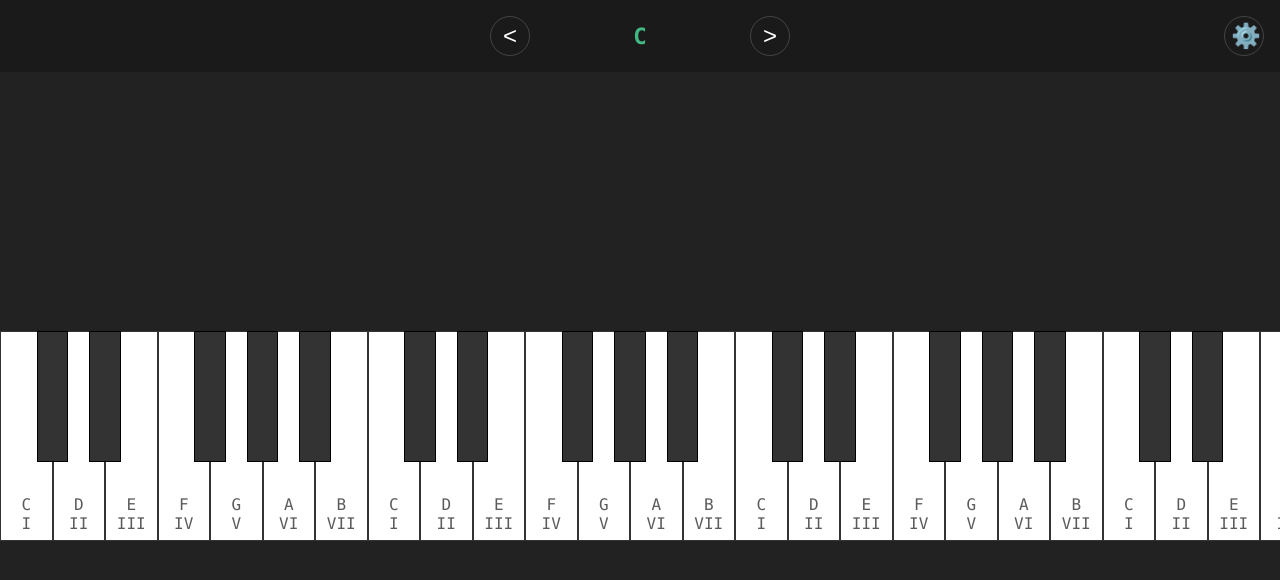
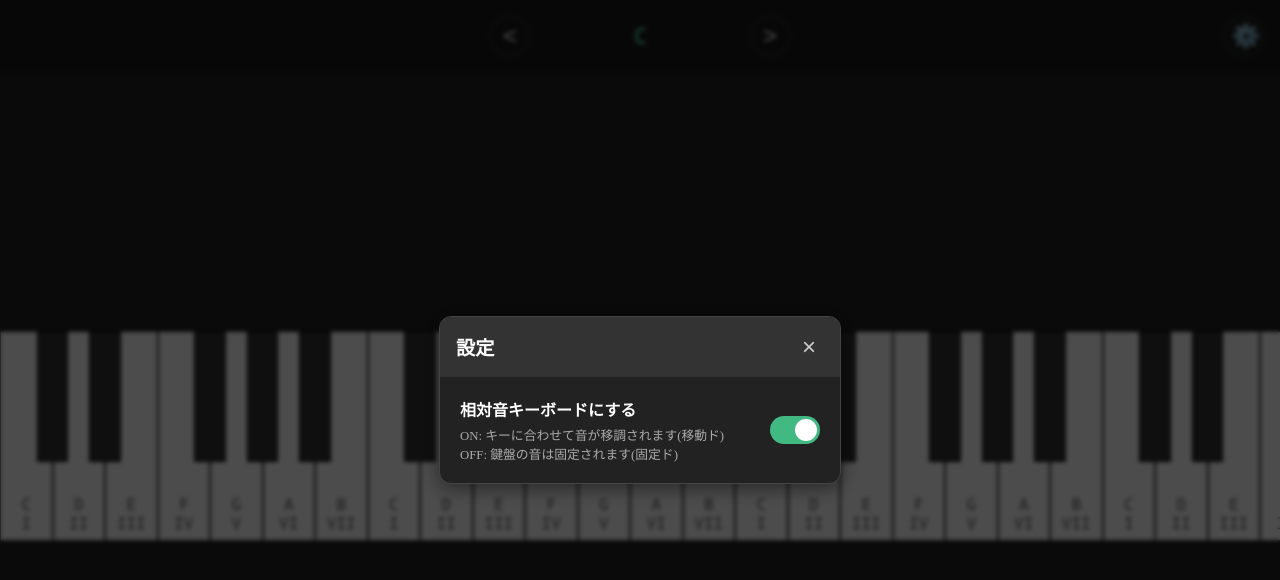
Before and after one commit to Jam-TechLab/tone-bridge, a Vue app: page / in a window 1280 px wide. Both pictures are taken after a click on the button "⚙️". Shown: the top 580 px of the page. Built offline with nearby package versions, Linux system fonts and the light colour scheme.

Commit message:
横画面のキーボード選択

```diff
--- a/src/App.vue
+++ b/src/App.vue
@@ -1,29 +1,47 @@
 <script setup>
-import { ref, watch, computed, onMounted } from 'vue'
+import { ref, watch, computed, onMounted, onUnmounted } from 'vue' // onUnmountedを追加
+import PianoKeyboard from './components/PianoKeyboard.vue'
+import KeySelector from './components/KeySelector.vue'
+import SettingsModal from './components/SettingsModal.vue'
 import { useAudio, transposeNote } from './useAudio.js'
-import KeySelector from './components/KeySelector.vue'
-import PianoKeyboard from './components/PianoKeyboard.vue'
-import SettingsModal from './components/SettingsModal.vue' // ← 追加！
 
-// --- 設定 ---
+// ... (設定変数のあたり) ...
 const isAbsoluteOnTop = ref(true)
 const isAbsoluteKeyboardFixed = ref(true)
-const showSettings = ref(false) // ← 設定画面の表示フラグ
+const isLandscapeRelative = ref(true) // ← 名前変更 & デフォルトON (相対)！
+const showSettings = ref(false)
+
+// ↓↓↓ 画面の向きを検知する変数 ↓↓↓
+const isDeviceLandscape = ref(false) // デバイスが横向きか？
+
+// 向きをチェックする関数
+const checkOrientation = () => {
+  isDeviceLandscape.value = window.matchMedia('(orientation: landscape)').matches
+}
 
 // --- 設定の保存・読み込み ---
-// 1. アプリ起動時に読み込む
 onMounted(() => {
   const savedFixed = localStorage.getItem('tonebridge-fixed-mode')
-  if (savedFixed !== null) {
-    // 保存された値があれば復元 (savedFixedは文字列なので比較でBooleanにする)
-    isAbsoluteKeyboardFixed.value = savedFixed === 'true'
-  }
+  if (savedFixed !== null) isAbsoluteKeyboardFixed.value = savedFixed === 'true'
+
+  // ↓ 追加！
+  const savedLandscape = localStorage.getItem('tonebridge-landscape-mode')
+  // 保存値がなければ true (デフォルト相対)
+  if (savedLandscape !== null) isLandscapeRelative.value = savedLandscape === 'true'
+  else isLandscapeRelative.value = true
+
+  // 向きの監視を開始
+  checkOrientation()
+  window.addEventListener('resize', checkOrientation)
 })
 
-// 2. 値が変わったら保存する
-watch(isAbsoluteKeyboardFixed, (newValue) => {
-  localStorage.setItem('tonebridge-fixed-mode', newValue)
+onUnmounted(() => {
+  window.removeEventListener('resize', checkOrientation)
 })
+
+watch(isAbsoluteKeyboardFixed, (val) => localStorage.setItem('tonebridge-fixed-mode', val))
+// ↓ 追加！
+watch(isLandscapeRelative, (val) => localStorage.setItem('tonebridge-landscape-mode', val))
 
 // === 1. キー選択ロジック ===
 const allKeys = [
@@ -264,13 +282,26 @@ const getRelativeLabel = (key) => {
 // --- 横画面用 ---
 // ↓↓↓ 2つの関数を「computed」に格上げ！ ↓↓↓
 
+// 絶対音ラベル（特殊ルール適用）
 const getLandscapeAbsoluteLabel = computed(() => {
   return (key) => {
-    // 関数を返す
-    const transposedNote = transposeNote(key.note, currentKeyIndex.value)
-    const noteName = transposedNote.slice(0, -1)
-    if (noteName.length === 1) {
-      // ♯♭なし
+    let noteName
+
+    if (isLandscapeRelative.value) {
+      // 相対モード (ON):
+      // 鍵盤自体が移調されている（音が変わる）ので、
+      // ラベルもそれに合わせて「移調後の音名」を表示する。
+      const transposedNote = transposeNote(key.note, currentKeyIndex.value)
+      noteName = transposedNote.slice(0, -1)
+    } else {
+      // 絶対モード (OFF):
+      // 鍵盤は固定されている（CはCのまま）。
+      // だから、ラベルも「元の鍵盤の音名」をそのまま表示する（動かさない）。
+      noteName = key.note.slice(0, -1)
+    }
+
+    // ♯♭が付かない音名 ['C', 'D', 'E', 'F', 'G', 'A', 'B'] だけラベルを返す
+    if (noteName.length === 1 && noteName >= 'A' && noteName <= 'G') {
       return noteName
     }
     return ''
@@ -280,19 +311,27 @@ const getLandscapeAbsoluteLabel = computed(() => {
 // 相対音ラベル（特殊ルール適用）
 const getLandscapeRelativeLabel = computed(() => {
   return (key) => {
-    // 関数を返す
-    // ↓↓↓ 修正点！ 移調（transpose）するのをやめる ↓↓↓
-    const noteName = key.note.slice(0, -1) // 'C3' -> 'C'
-    const noteIndex = noteNameMap.indexOf(noteName) // 'C' -> 0
+    const noteName = key.note.slice(0, -1)
+    const noteIndex = noteNameMap.indexOf(noteName)
+    if (noteIndex === -1) return ''
 
-    if (noteIndex === -1) return '' // 念のため
+    let relativeIndex
 
-    // ↓↓↓ 修正点！ currentKeyIndex を使わない ↓↓↓
-    const relativeIndex = noteIndex // Cは常に0, C#は常に1...
+    if (isLandscapeRelative.value) {
+      // 相対モード: 鍵盤は移調されている。
+      // Cの鍵盤には常に I を表示したい。
+      // つまり、鍵盤の音名(C)がそのまま相対音(I)に対応する。
+      relativeIndex = noteIndex
+    } else {
+      // 絶対モード: 鍵盤は固定(C, D...)。
+      // キーがG(7)の時、Gの鍵盤(7)を I にしたい。
+      // つまり、(鍵盤の音 - キー) が相対音になる。
+      relativeIndex = (noteIndex - currentKeyIndex.value + 12) % 12
+    }
+
     const isDiatonic = [0, 2, 4, 5, 7, 9, 11].includes(relativeIndex)
-
     if (isDiatonic) {
-      return degreeMap[relativeIndex] // CはI, DはII...
+      return degreeMap[relativeIndex]
     }
     return ''
   }
@@ -387,18 +426,23 @@ const landscapeTransform = computed(() => {
 </script>
 
 <template>
+  <SettingsModal
+    v-if="showSettings"
+    :is-device-landscape="isDeviceLandscape"
+    :is-view-following-relative="!isAbsoluteKeyboardFixed"
+    @update:is-view-following-relative="(val) => (isAbsoluteKeyboardFixed = !val)"
+    :is-landscape-settings="isLandscapeSettings"
+    @update:is-landscape-settings="(val) => (isLandscapeSettings = val)"
+    @close="showSettings = false"
+    :is-landscape-relative="isLandscapeRelative"
+    @update:is-landscape-relative="(val) => (isLandscapeRelative = val)"
+  />
+
   <div class="view portrait-view">
     <KeySelector
       :current-key="currentKey"
       @change-key="handleChangeKey"
       @toggle-fixed="showSettings = true"
-    />
-
-    <SettingsModal
-      v-if="showSettings"
-      :is-view-following-relative="!isAbsoluteKeyboardFixed"
-      @update:is-view-following-relative="(val) => (isAbsoluteKeyboardFixed = !val)"
-      @close="showSettings = false"
     />
 
     <div
@@ -416,10 +460,11 @@ const landscapeTransform = computed(() => {
       >
         ⇅
       </button>
+
       <div
         class="guide-lines-container"
         :style="{ transform: isAbsoluteOnTop ? topKeyboardTransform : bottomKeyboardTransform }"
-        :class="{ 'is-swiping': swipeMode, width: TOTAL_PIANO_WIDTH + 'px' /* ← 追加！ */ }"
+        :class="{ 'is-swiping': swipeMode, width: TOTAL_PIANO_WIDTH + 'px' }"
       >
         <div
           v-for="line in guideLines"
@@ -433,7 +478,7 @@ const landscapeTransform = computed(() => {
       <div
         class="piano piano-top"
         :class="{ 'is-swiping': swipeMode }"
-        :style="{ transform: topKeyboardTransform, width: TOTAL_PIANO_WIDTH + 'px' /* ← 追加！ */ }"
+        :style="{ transform: topKeyboardTransform, width: TOTAL_PIANO_WIDTH + 'px' }"
       >
         <PianoKeyboard
           v-if="isAbsoluteOnTop"
@@ -457,10 +502,7 @@ const landscapeTransform = computed(() => {
       <div
         class="piano piano-bottom"
         :class="{ 'is-swiping': swipeMode }"
-        :style="{
-          transform: bottomKeyboardTransform,
-          width: TOTAL_PIANO_WIDTH + 'px' /* ← 追加！ */,
-        }"
+        :style="{ transform: bottomKeyboardTransform, width: TOTAL_PIANO_WIDTH + 'px' }"
       >
         <PianoKeyboard
           v-if="!isAbsoluteOnTop"
@@ -484,7 +526,11 @@ const landscapeTransform = computed(() => {
   </div>
 
   <div class="view landscape-view">
-    <KeySelector :current-key="currentKey" @change-key="handleChangeKey" />
+    <KeySelector
+      :current-key="currentKey"
+      @change-key="handleChangeKey"
+      @toggle-fixed="showSettings = true"
+    />
 
     <div
       class="keyboard-wrapper-landscape"
@@ -495,16 +541,18 @@ const landscapeTransform = computed(() => {
       <div
         class="piano"
         :class="{ 'is-swiping': swipeMode }"
-        :style="{ transform: landscapeTransform, width: TOTAL_PIANO_WIDTH + 'px' /* ← 追加！ */ }"
+        :style="{ transform: landscapeTransform, width: TOTAL_PIANO_WIDTH + 'px' }"
       >
         <PianoKeyboard
           :keys="keys"
           :is-pressed-set="pressedKeys"
-          keyboard-type="relative"
-          :transpose-index="currentKeyIndex"
-          :get-label-top="isAbsoluteOnTop ? getLandscapeAbsoluteLabel : getLandscapeRelativeLabel"
+          :keyboard-type="isLandscapeRelative ? 'relative' : 'absolute'"
+          :transpose-index="isLandscapeRelative ? currentKeyIndex : 0"
+          :get-label-top="
+            isLandscapeRelative ? getLandscapeAbsoluteLabel : getLandscapeRelativeLabel
+          "
           :get-label-bottom="
-            isAbsoluteOnTop ? getLandscapeRelativeLabel : getLandscapeAbsoluteLabel
+            isLandscapeRelative ? getLandscapeRelativeLabel : getLandscapeAbsoluteLabel
           "
         />
       </div>
--- a/src/components/SettingsModal.vue
+++ b/src/components/SettingsModal.vue
@@ -1,12 +1,15 @@
 <script setup>
 defineProps({
-  // 親から受け取る設定値
-  // isViewFollowingRelative: trueなら「相対音」が固定（絶対音が動く）
-  // falseなら「絶対音」が固定（相対音が動く）
   isViewFollowingRelative: Boolean,
+  isLandscapeRelative: Boolean, // ← 名前変更
+  isDeviceLandscape: Boolean,
 })
 
-const emit = defineEmits(['update:isViewFollowingRelative', 'close'])
+const emit = defineEmits([
+  'update:isViewFollowingRelative',
+  'update:isLandscapeRelative', // ← 名前変更
+  'close',
+])
 </script>
 
 <template>
@@ -18,20 +21,21 @@ const emit = defineEmits(['update:isViewFollowingRelative', 'close'])
       </div>
 
       <div class="modal-body">
-        <div class="setting-item">
+        <div v-if="!isDeviceLandscape" class="setting-item"></div>
+
+        <div v-if="isDeviceLandscape" class="setting-item">
           <div class="setting-label">
-            <span class="setting-title">画面を相対キーボードと一緒に動かす</span>
+            <span class="setting-title">相対音キーボードにする</span>
             <span class="setting-desc">
-              ONにすると、相対キーボードが固定され、 <br />
-              絶対キーボードが動きます。
+              ON: キーに合わせて音が移調されます(移動ド)<br />
+              OFF: 鍵盤の音は固定されます(固定ド)
             </span>
           </div>
-
           <label class="toggle-switch">
             <input
               type="checkbox"
-              :checked="isViewFollowingRelative"
-              @change="emit('update:isViewFollowingRelative', $event.target.checked)"
+              :checked="isLandscapeRelative"
+              @change="emit('update:isLandscapeRelative', $event.target.checked)"
             />
             <span class="slider"></span>
           </label>
@@ -42,20 +46,20 @@ const emit = defineEmits(['update:isViewFollowingRelative', 'close'])
 </template>
 
 <style scoped>
+/* ... (スタイルは変更なし。そのままコピペでOK) ... */
 .modal-overlay {
   position: fixed;
   top: 0;
   left: 0;
   width: 100%;
   height: 100%;
-  background-color: rgba(0, 0, 0, 0.7); /* 背景を暗く */
+  background-color: rgba(0, 0, 0, 0.7);
   display: flex;
   justify-content: center;
   align-items: center;
-  z-index: 100; /* 最前面 */
+  z-index: 1000; /* z-indexを爆上げして確実に前に出す */
   backdrop-filter: blur(2px);
 }
-
 .modal-content {
   background-color: #222;
   color: white;
@@ -66,7 +70,6 @@ const emit = defineEmits(['update:isViewFollowingRelative', 'close'])
   border: 1px solid #444;
   overflow: hidden;
 }
-
 .modal-header {
   padding: 16px;
   background-color: #333;
@@ -86,11 +89,9 @@ const emit = defineEmits(['update:isViewFollowingRelative', 'close'])
   cursor: pointer;
   padding: 0 8px;
 }
-
 .modal-body {
   padding: 20px;
 }
-
 .setting-item {
   display: flex;
   justify-content: space-between;
@@ -98,7 +99,10 @@ const emit = defineEmits(['update:isViewFollowingRelative', 'close'])
   padding-bottom: 16px;
   border-bottom: 1px solid #333;
 }
-
+.setting-item:last-child {
+  border-bottom: none;
+  padding-bottom: 0;
+}
 .setting-label {
   display: flex;
   flex-direction: column;
@@ -112,8 +116,6 @@ const emit = defineEmits(['update:isViewFollowingRelative', 'close'])
   font-size: 0.8rem;
   color: #aaa;
 }
-
-/* トグルスイッチのデザイン */
 .toggle-switch {
   position: relative;
   display: inline-block;
@@ -149,7 +151,7 @@ const emit = defineEmits(['update:isViewFollowingRelative', 'close'])
   border-radius: 50%;
 }
 input:checked + .slider {
-  background-color: #42b883; /* ONの色 */
+  background-color: #42b883;
 }
 input:checked + .slider:before {
   transform: translateX(22px);
```
